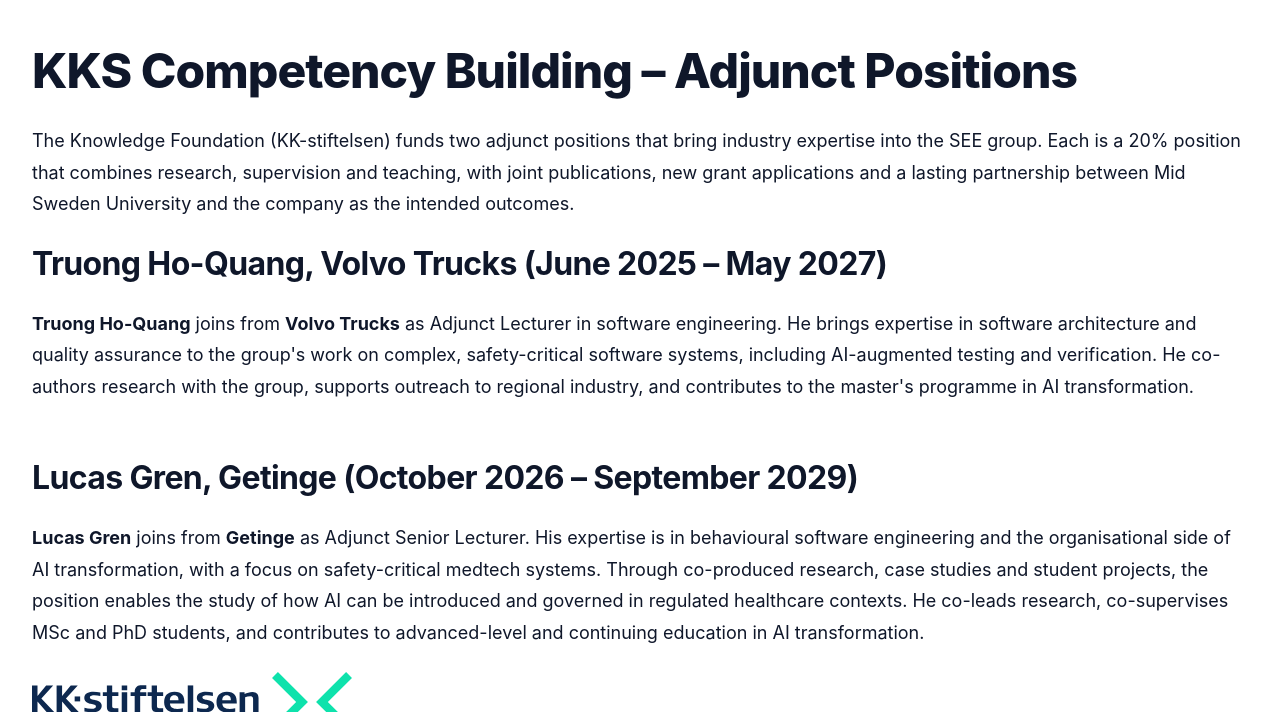
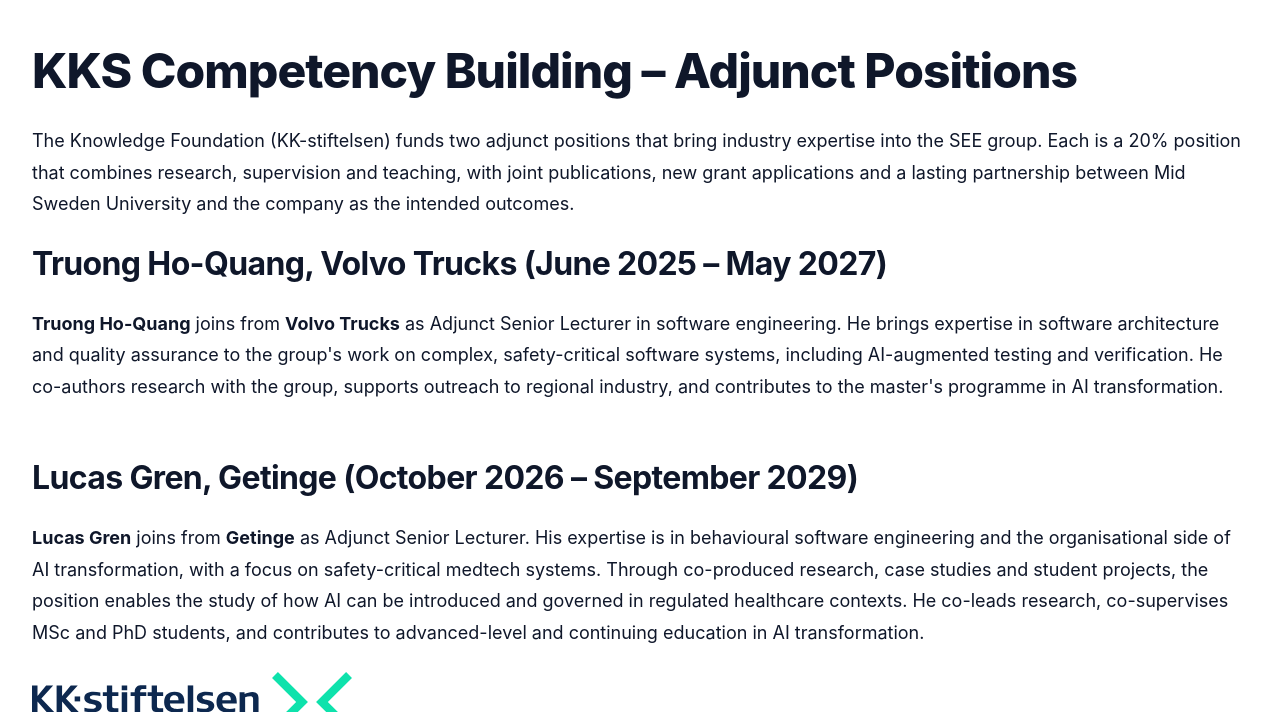
Before and after one commit to seegroup/seegroup.github.io, a Jekyll site: the page built from projects/kks-competency-building.md, in a window 1280 px wide and 900 px high, cut to the strip 188-900 px from the top of the window. Built offline with Jekyll 4.4.1, drawn with Linux system fonts in a browser that asks for light colours.

Commit message:
Show Truong Ho-Quang and Lucas Gren as Adjunct Senior Lecturers
Both hold adjungerad universitetslektor positions. The People page and the KKS project page now use the same title.

Claude-Session: https://claude.ai/code/session_01EpZn1hpQE6sFnkjKG7DjqC

```diff
--- a/projects/kks-competency-building.md
+++ b/projects/kks-competency-building.md
@@ -8,7 +8,7 @@ title: KKS Competency Building
 
 <h2>Truong Ho-Quang, Volvo Trucks (June 2025 – May 2027)</h2>
 
-<p><b>Truong Ho-Quang</b> joins from <b>Volvo Trucks</b> as Adjunct Lecturer in software engineering. He brings expertise in software architecture and quality assurance to the group's work on complex, safety-critical software systems, including AI-augmented testing and verification. He co-authors research with the group, supports outreach to regional industry, and contributes to the master's programme in AI transformation.</p>
+<p><b>Truong Ho-Quang</b> joins from <b>Volvo Trucks</b> as Adjunct Senior Lecturer in software engineering. He brings expertise in software architecture and quality assurance to the group's work on complex, safety-critical software systems, including AI-augmented testing and verification. He co-authors research with the group, supports outreach to regional industry, and contributes to the master's programme in AI transformation.</p>
 
 <h2>Lucas Gren, Getinge (October 2026 – September 2029)</h2>
 
```
Also changed, not shown: _people/lucas-gren.md (+1 -1 lines), _people/truong-ho-quang.md (+1 -1 lines).
